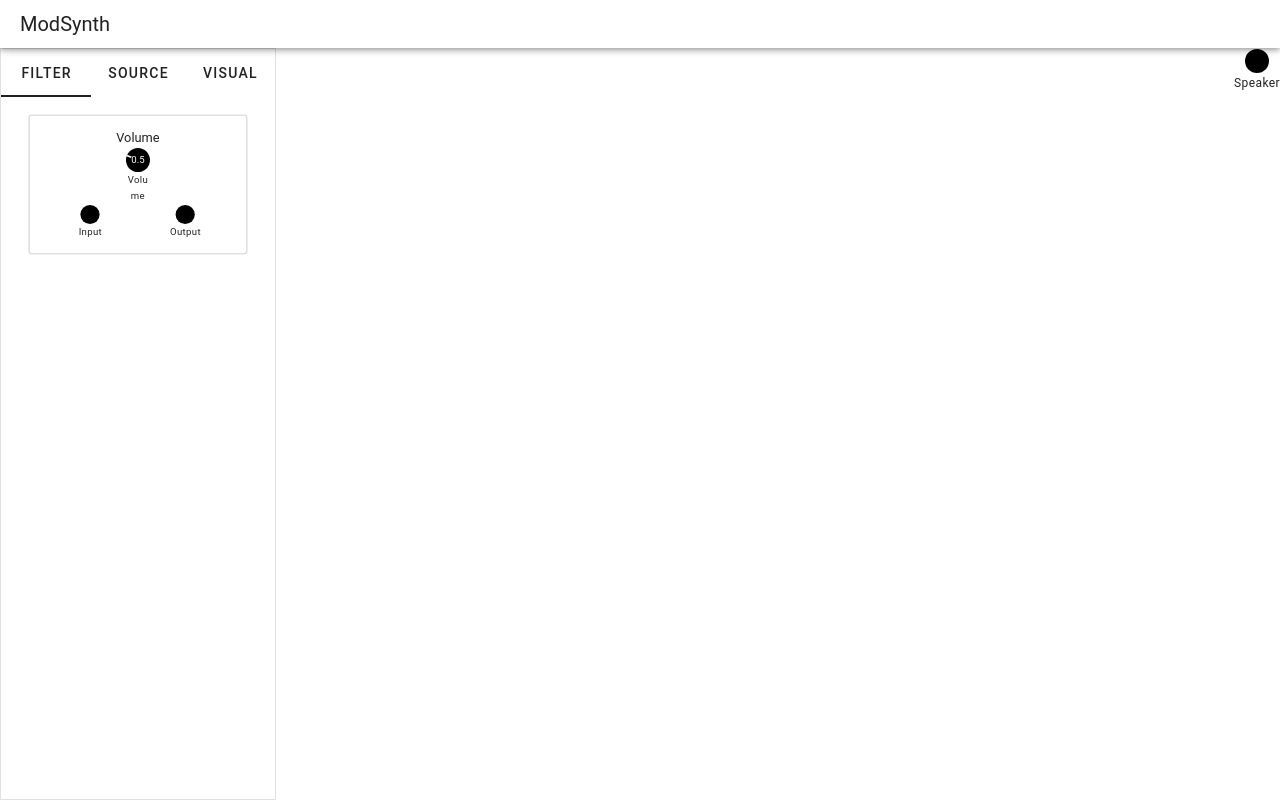
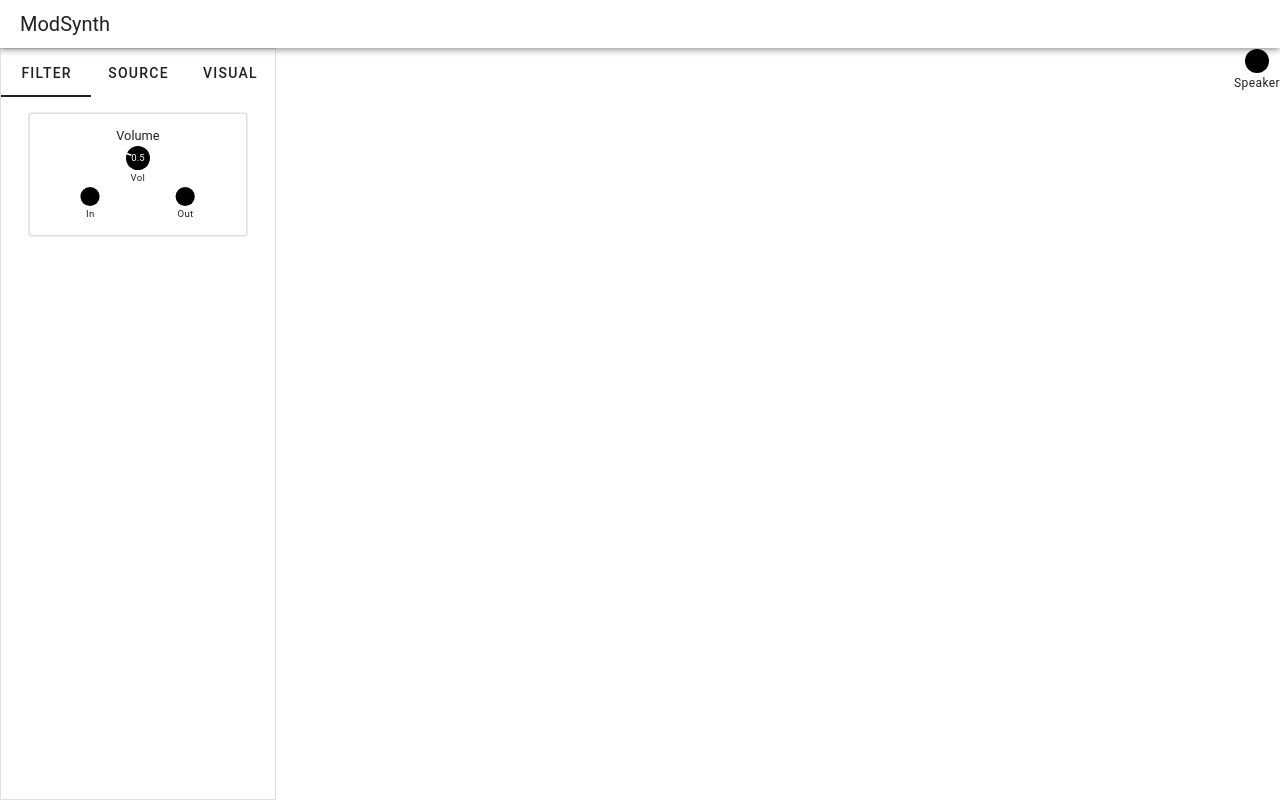
Before and after one commit to yuu528/ModSynth, a Vue app: page / in a window 1280 px wide. Built offline with nearby package versions, Linux system fonts and the light colour scheme.

Commit message:
Improve Knob label

```diff
--- a/src/renderer/components/Knob.vue
+++ b/src/renderer/components/Knob.vue
@@ -14,7 +14,7 @@
 				</div>
 			</div>
 			<div class="text-center text-caption label">
-				{{ props.label }}
+				<span>{{ props.label.replace(' ', '\n') }}</span>
 			</div>
 		</div>
 	</v-sheet>
@@ -131,6 +131,11 @@ function keypress(event) {
 
 .label {
 	width: 30px;
-	overflow-wrap: anywhere;
+	overflow: visible;
+}
+
+.label span {
+	display: flex;
+	justify-content: center;
 }
 </style>
--- a/src/renderer/stores/ModuleStore.ts
+++ b/src/renderer/stores/ModuleStore.ts
@@ -41,7 +41,7 @@ export const useModuleStore = defineStore('module', () => {
 			controls: [
 				{
 					id: 'volume',
-					name: 'Volume',
+					name: 'Vol',
 					component: 'Knob',
 					min: 0,
 					max: 2,
@@ -51,11 +51,11 @@ export const useModuleStore = defineStore('module', () => {
 			],
 			jacks: [
 				{
-					name: 'Input',
+					name: 'In',
 					type: jackTypes.value.audioInput
 				},
 				{
-					name: 'Output',
+					name: 'Out',
 					type: jackTypes.value.audioOutput
 				}
 			]
@@ -100,7 +100,7 @@ export const useModuleStore = defineStore('module', () => {
 			],
 			jacks: [
 				{
-					name: 'Output',
+					name: 'Out',
 					type: jackTypes.value.audioOutput
 				}
 			]
@@ -145,7 +145,7 @@ export const useModuleStore = defineStore('module', () => {
 			],
 			jacks: [
 				{
-					name: 'Input',
+					name: 'In',
 					type: jackTypes.value.audioInput
 				}
 			]
@@ -185,7 +185,7 @@ export const useModuleStore = defineStore('module', () => {
 				},
 				{
 					id: 'volume',
-					name: 'Volume',
+					name: 'Vol',
 					component: 'Knob',
 					min: 0,
 					max: 1,
@@ -203,7 +203,7 @@ export const useModuleStore = defineStore('module', () => {
 				},
 				{
 					id: 'pitchCor',
-					name: 'Pitch Cor',
+					name: 'Pitch Corr',
 					component: 'Knob',
 					min: 0,
 					max: 1,
@@ -213,7 +213,7 @@ export const useModuleStore = defineStore('module', () => {
 			],
 			jacks: [
 				{
-					name: 'Output',
+					name: 'Out',
 					type: jackTypes.value.audioOutput
 				}
 			]
```
